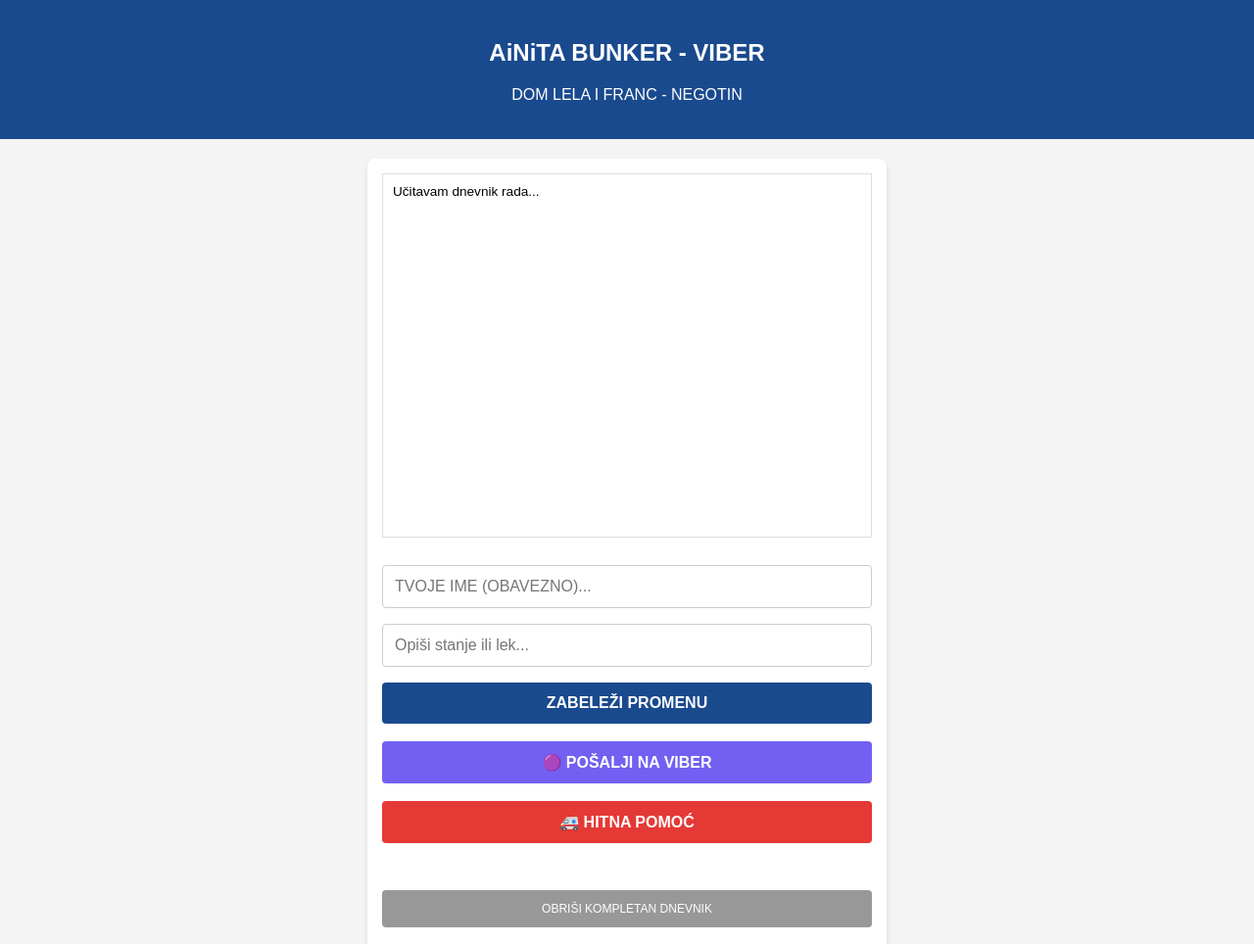
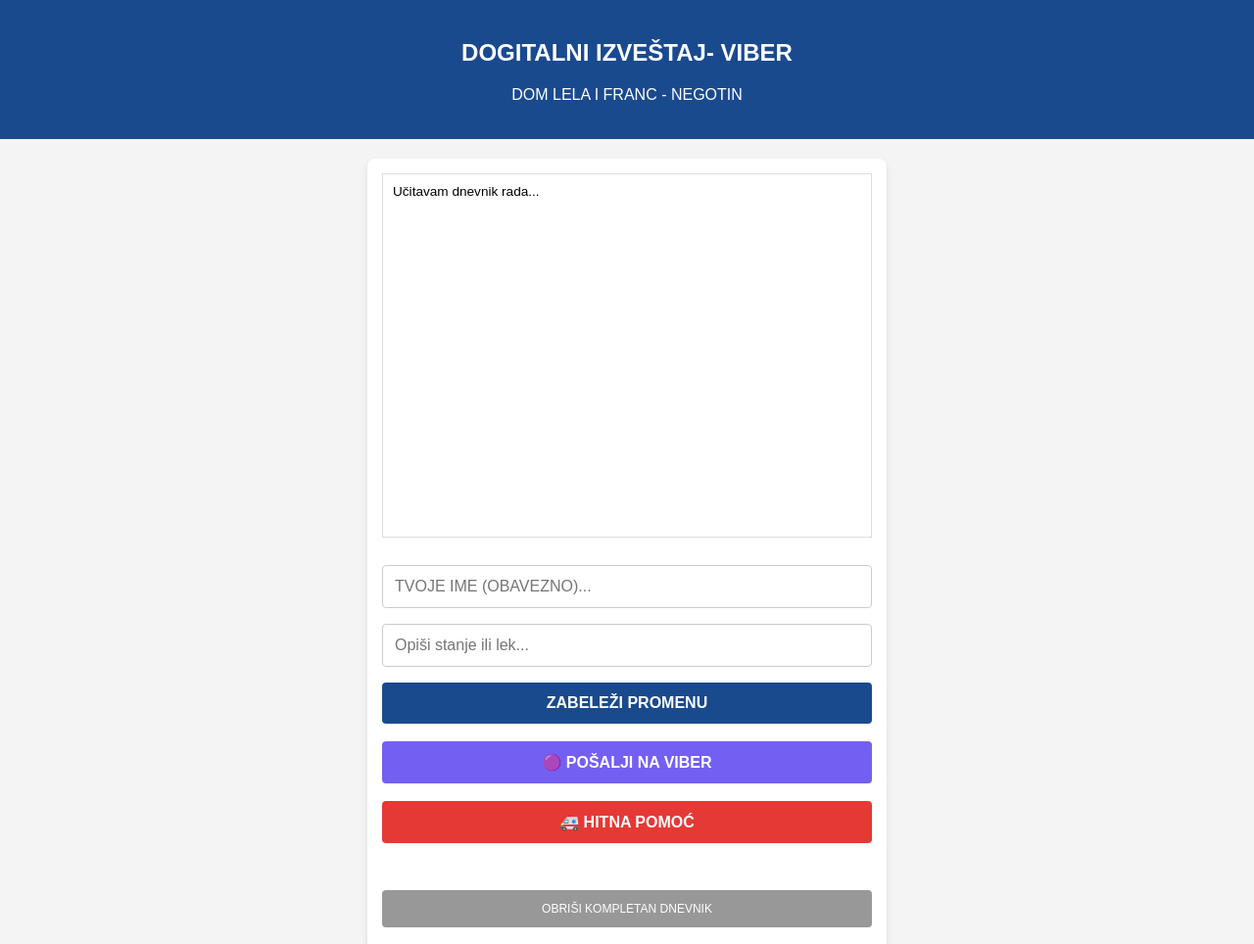
Before and after one commit to Ainita-png/project-6000, a plain HTML site: page index.html in a window 1280 px wide. Shown: the top 964 px of the page at 98% size. Drawn offline with Linux system fonts and the light colour scheme; no server answers.

Commit message:
Update header title in index.html

```diff
--- a/index.html
+++ b/index.html
@@ -24,7 +24,7 @@
 <body>
 
 <div class="header">
-    <h2>AiNiTA BUNKER - VIBER</h2>
+    <h2>DOGITALNI IZVEŠTAJ- VIBER</h2>
     <p>DOM LELA I FRANC - NEGOTIN</p>
 </div>
 
```
